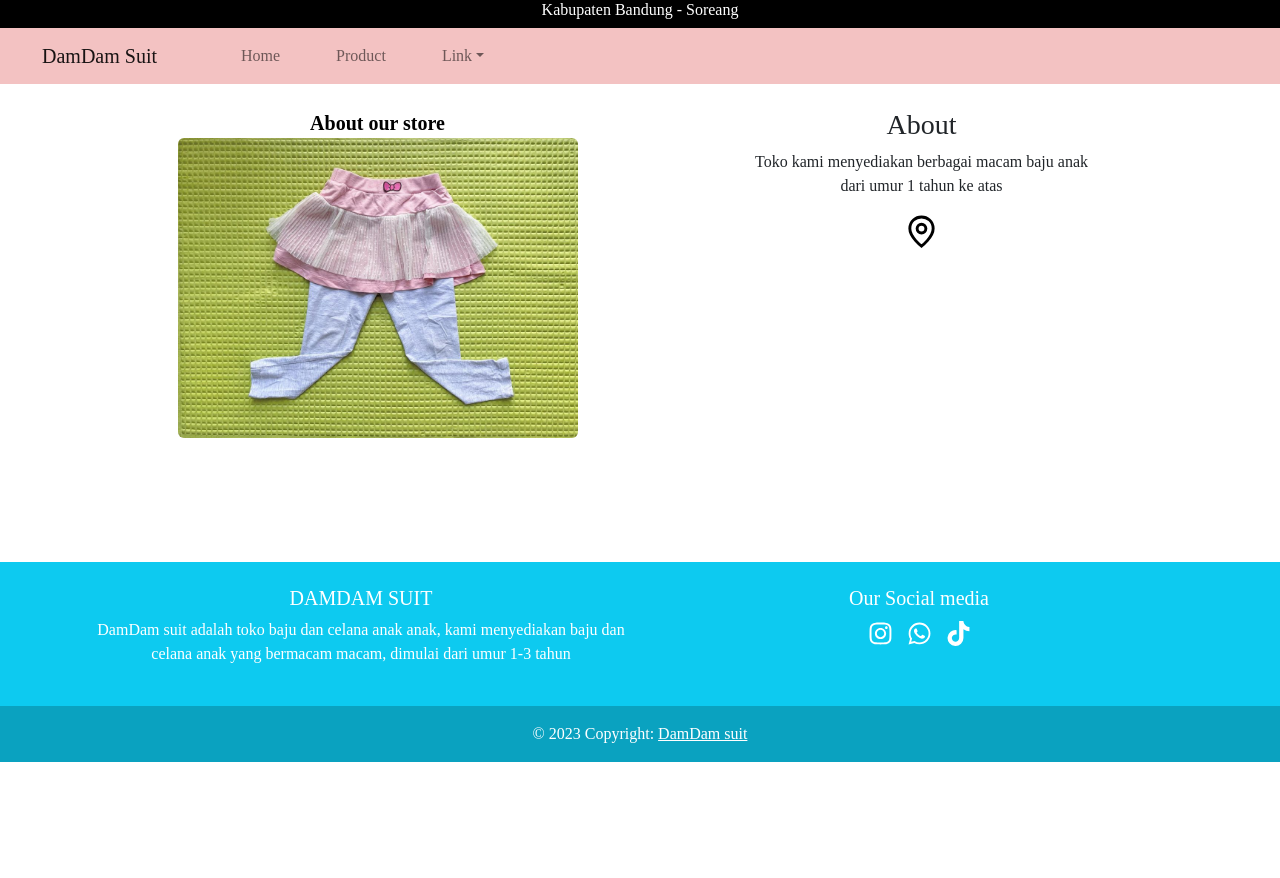
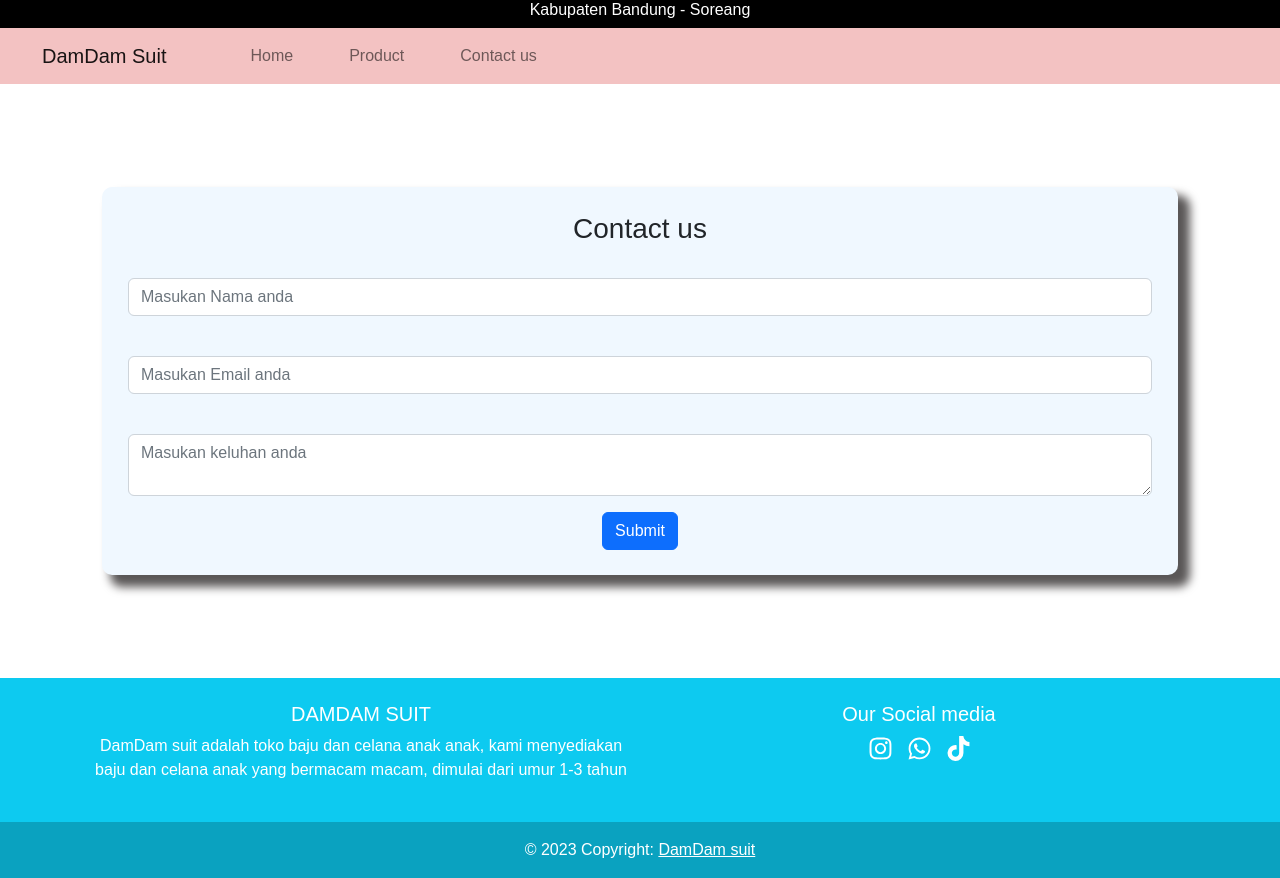
Before and after one commit to muhamadafif83/ProjectSidang, a React (Create React App) app: page /about in a window 1280 px wide. Before the commit the page ends 800 px from the top, so only its background shows below. Built offline with nearby package versions, Linux system fonts and the light colour scheme.

Commit message:
Final v1.0

```diff
--- a/src/App.css
+++ b/src/App.css
@@ -1,3 +1,3 @@
 * {
-    font-family: 'Delicious Handrawn', cursive;
-}
+    font-family: 'Poppins', sans-serif;
+    }
--- a/src/MainPage/about/mainAbout.js
+++ b/src/MainPage/about/mainAbout.js
@@ -1,30 +1,30 @@
-import Figure from 'react-bootstrap/Figure';
+import Form from 'react-bootstrap/Form';
 import "./style/mainAbout.css"
-import { GrLocation } from 'react-icons/gr'
+import Button from 'react-bootstrap/Button';
 
 const MainAbout = () => {
+  function handleSubmit() {
+    alert('keluhan anda sudah terkirim');
+  }
     return(
-        <div className="container-about text-center d-flex mt-4">
-            <div className="figurImage mx-auto">
-            <Figure>
-            <Figure.Caption className='fs-5 fw-bold'style={{'color': 'black'}}>
-        About our store
-      </Figure.Caption>
-      <Figure.Image rounded
-        width={400}
-        height={180}
-        alt="171x180"
-        src="./image/disney.jpg"
-      />
-    </Figure>
-    </div>
-    <div className="descAbout">
-    <h3>About</h3>
-    <p>Toko kami menyediakan berbagai macam baju anak<br/> dari umur 1 tahun ke atas</p>
-    <div className="iconlokasi">
-    <GrLocation size={35}/>
-    </div>
-    </div>
+        <div className="container-about text-center">
+          <h3>Contact us</h3><br/>
+            <Form className="formContent">
+      <Form.Group className="mb-3" controlId="formBasicEmail">
+        <Form.Control type="text" placeholder="Masukan Nama anda" />
+      </Form.Group>
+      <br/>
+      <Form.Group className="mb-3" controlId="formBasicPassword">
+        <Form.Control type="email" placeholder="Masukan Email anda" />
+      </Form.Group>
+      <Form.Group className="mb-3" controlId="formBasicPassword">
+        <br/>
+        <Form.Control as="textarea" placeholder="Masukan keluhan anda" />
+      </Form.Group>
+      <Button variant="primary" type="submit"  onClick={handleSubmit}>
+        Submit
+      </Button>
+    </Form>
         </div>
     )
 }
--- a/src/MainPage/about/style/mainAbout.css
+++ b/src/MainPage/about/style/mainAbout.css
@@ -1,3 +1,7 @@
-.descAbout{
-    margin-right: 15%;
+.container-about{
+    margin: 8%;
+    background-color: aliceblue;
+    padding: 2%;
+    border-radius: 10px;
+    box-shadow: rgb(90, 87, 87) 10px 10px 10px 2px;
 }
--- a/src/MainPage/home/card/home-card.js
+++ b/src/MainPage/home/card/home-card.js
@@ -14,10 +14,12 @@
       <Card className='card-1'>
         <Card.Img variant="top" src="./Image/jaket anak bulu.jpg" />
         <Card.Body>
-          <Card.Title>jaket anak bulu</Card.Title>
+          <Card.Title>jaket anak buluc</Card.Title>
           <Card.Text>
-            This is a wider card with supporting text below as a natural lead-in
-            to additional content. This content is a little bit longer.
+          1 - 3 thn
+          </Card.Text>
+          <Card.Text>
+          jaket ini mempunyai bulu yang sangat lembut cocok dipakai saat dingin
           </Card.Text>
         </Card.Body>
         <Card.Footer>
@@ -29,8 +31,10 @@
         <Card.Body>
           <Card.Title>jaket jeans anak</Card.Title>
           <Card.Text>
-            This card has supporting text below as a natural lead-in to
-            additional content.{' '}
+          1 - 3 thn
+          </Card.Text>
+          <Card.Text>
+          jaket yang sangat cocok untuk menambah penampilan anak anda
           </Card.Text>
         </Card.Body>
         <Card.Footer>
@@ -42,9 +46,10 @@
         <Card.Body>
           <Card.Title>jaket bulu anak uniqlo</Card.Title>
           <Card.Text>
-            This is a wider card with supporting text below as a natural lead-in
-            to additional content. This card has even longer content than the
-            first to show that equal height action.
+          1 - 3 thn
+          </Card.Text>
+          <Card.Text>
+          jaket ini mempunyai bulu yang sangat lembut cocok dipakai saat dingin
           </Card.Text>
         </Card.Body>
         <Card.Footer>
--- a/src/components/navbar/navbar.js
+++ b/src/components/navbar/navbar.js
@@ -1,7 +1,6 @@
 import Container from 'react-bootstrap/Container';
 import Nav from 'react-bootstrap/Nav';
 import Navbar from 'react-bootstrap/Navbar';
-import NavDropdown from 'react-bootstrap/NavDropdown';
 import React from 'react';
 import './navbar.css'
 
@@ -23,16 +22,7 @@
           >
             <Nav.Link href="/" style={{marginLeft: '60px'}}>Home </Nav.Link>
             <Nav.Link href="/Product" style={{marginLeft: '40px'}}>Product</Nav.Link>
-            <NavDropdown title="Link" id="navbarScrollingDropdown" style={{marginLeft: '40px'}}>
-              <NavDropdown.Item href="/About" >Action</NavDropdown.Item>
-              <NavDropdown.Item href="#action4">
-                Another action
-              </NavDropdown.Item>
-              <NavDropdown.Divider />
-              <NavDropdown.Item href="#action5">
-                Something else here
-              </NavDropdown.Item>
-            </NavDropdown>
+            <Nav.Link href="/About" style={{marginLeft: '40px'}}>Contact us</Nav.Link>
           </Nav>
         </Navbar.Collapse>
       </Container>
```
